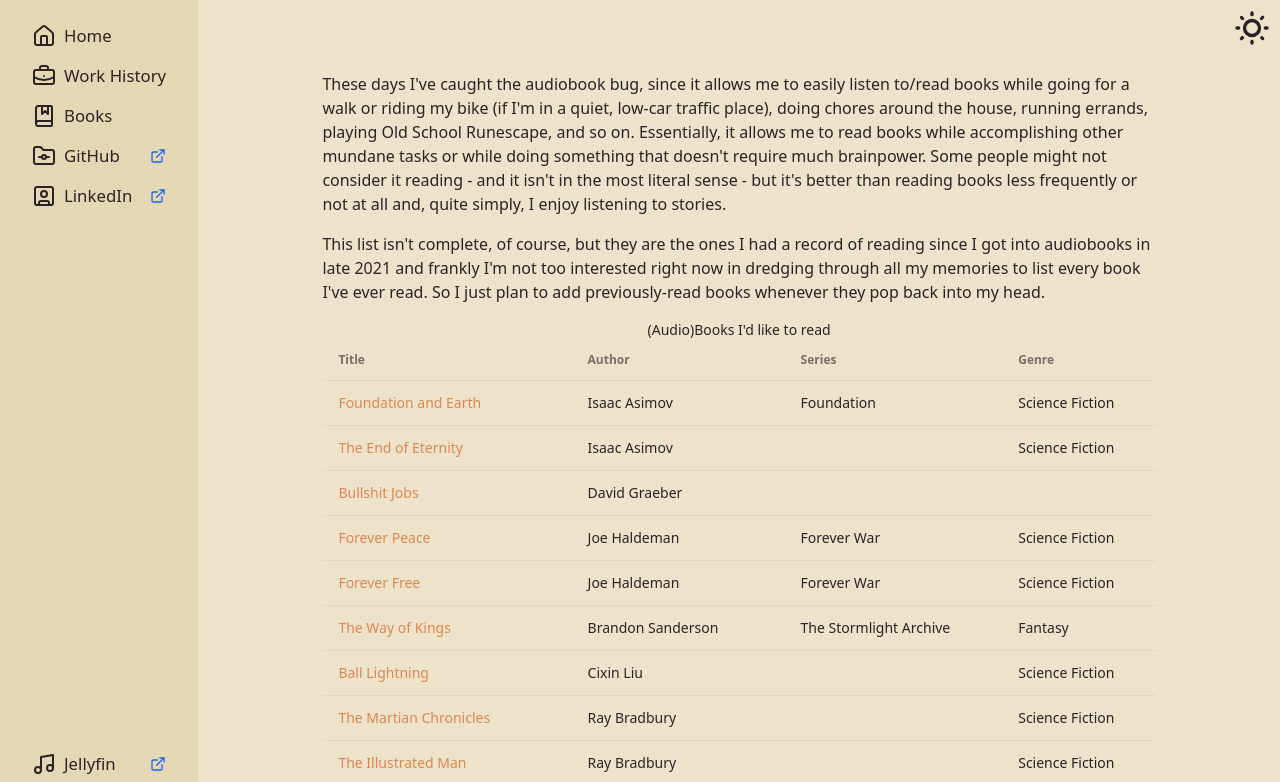
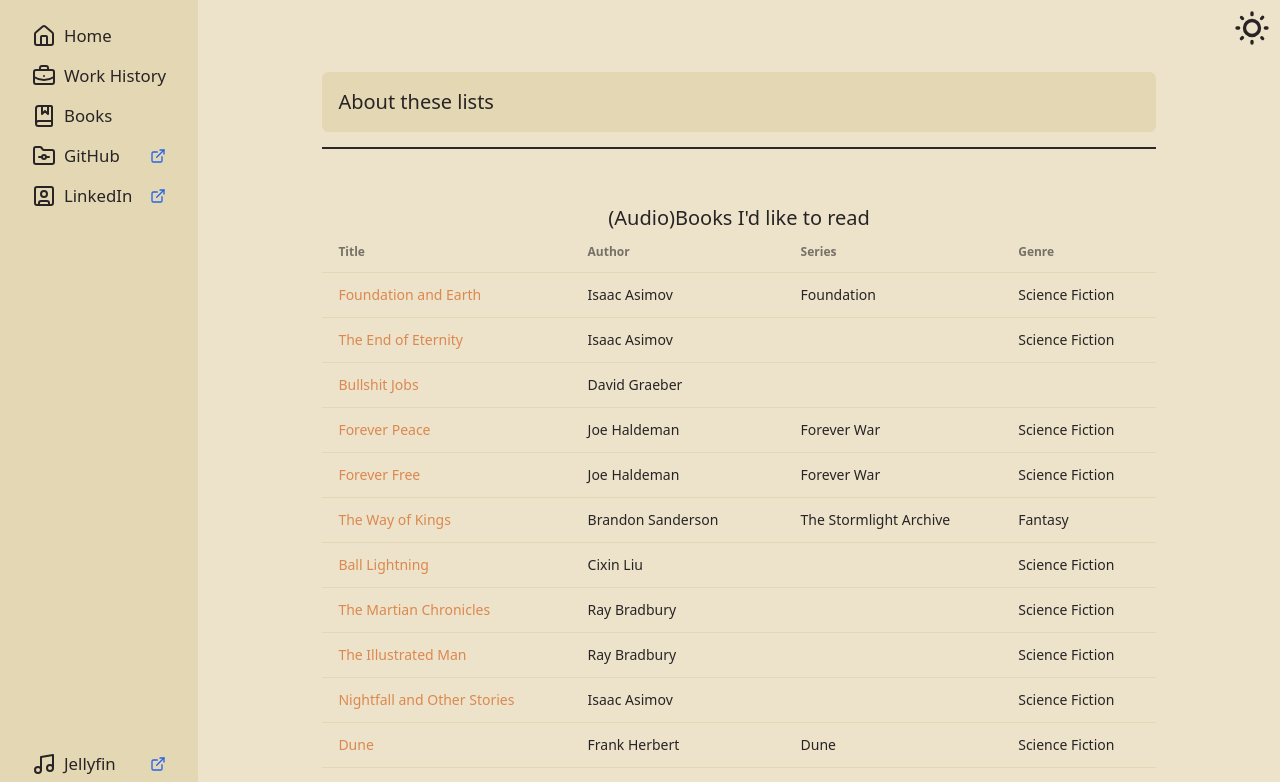
Before and after one commit to ananaso/adavidson.us, a SvelteKit app: page /books in a window 1280 px wide. Shown: the top 782 px of the page. Built offline with nearby package versions, Linux system fonts and the light colour scheme.

Commit message:
put the preface into a collapse to make it less distracting

```diff
--- a/src/routes/books/+page.svelte
+++ b/src/routes/books/+page.svelte
@@ -1,29 +1,39 @@
 <script>
+	import { Info } from 'lucide-svelte';
 </script>
 
 <svelte:head>
 	<title>Books</title>
 	<meta name="description" content="(Audio)Books I've read" />
 </svelte:head>
-<p>
-	These days I've caught the audiobook bug, since it allows me to easily listen to/read books while
-	going for a walk or riding my bike (if I'm in a quiet, low-car traffic place), doing chores around
-	the house, running errands, playing Old School Runescape, and so on. Essentially, it allows me to
-	read books while accomplishing other mundane tasks or while doing something that doesn't require
-	much brainpower. Some people might not consider it reading - and it isn't in the most literal
-	sense - but it's better than reading books less frequently or not at all and, quite simply, I
-	enjoy listening to stories.
-</p>
-<p>
-	This list isn't complete, of course, but they are the ones I had a record of reading since I got
-	into audiobooks in late 2021 and frankly I'm not too interested right now in dredging through all
-	my memories to list every book I've ever read. So I just plan to add previously-read books
-	whenever they pop back into my head.
-</p>
+
+<div class="collapse bg-base-200">
+	<input type="checkbox" />
+	<div class="collapse-title text-xl font-medium">About these lists</div>
+	<div class="collapse-content">
+		<p>
+			These days I've caught the audiobook bug, since it allows me to easily listen to/read books
+			while going for a walk or riding my bike (if I'm in a quiet, low-car traffic place), doing
+			chores around the house, running errands, playing Old School Runescape, and so on.
+			Essentially, it allows me to read books while accomplishing other mundane tasks or while doing
+			something that doesn't require much brainpower. Some people might not consider it reading -
+			and it isn't in the most literal sense - but it's better than reading books less frequently or
+			not at all and, quite simply, I enjoy listening to stories.
+		</p>
+		<p>
+			This list isn't complete, of course, but they are the ones I had a record of reading since I
+			got into audiobooks in late 2021 and frankly I'm not too interested right now in dredging
+			through all my memories to list every book I've ever read. So I just plan to add
+			previously-read books whenever they pop back into my head.
+		</p>
+	</div>
+</div>
+
+<div class="divider divider-neutral pb-10" />
 
 <div class="overflow-x-auto">
 	<table class="table">
-		<caption>(Audio)Books I'd like to read</caption>
+		<caption class="text-xl">(Audio)Books I'd like to read</caption>
 		<!-- head -->
 		<thead>
 			<tr>
@@ -148,7 +158,7 @@
 
 <div class="overflow-x-auto">
 	<table class="table">
-		<caption>(Audio)Books I've read</caption>
+		<caption class="text-xl">(Audio)Books I've read</caption>
 		<!-- head -->
 		<thead>
 			<tr>
```
